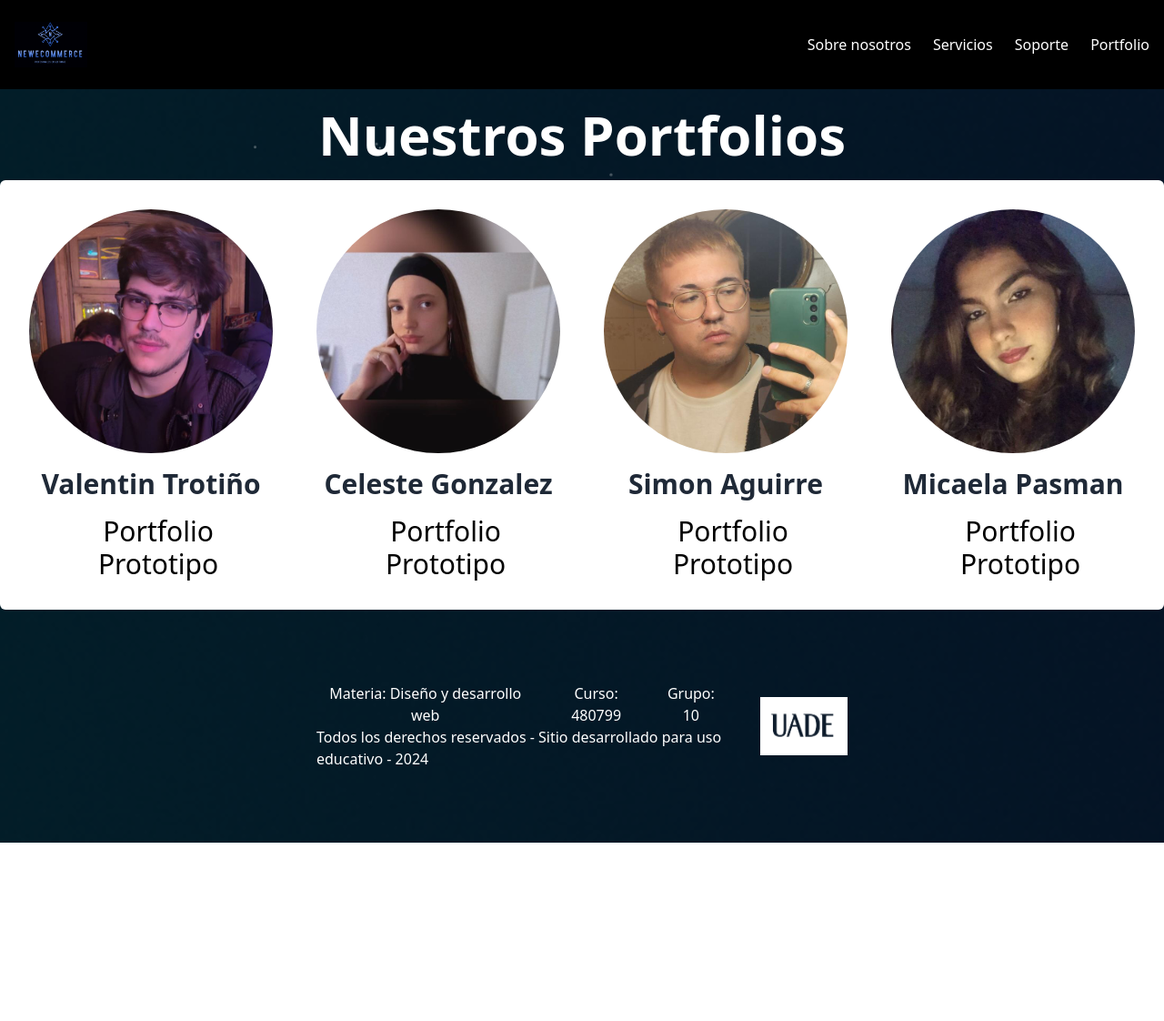
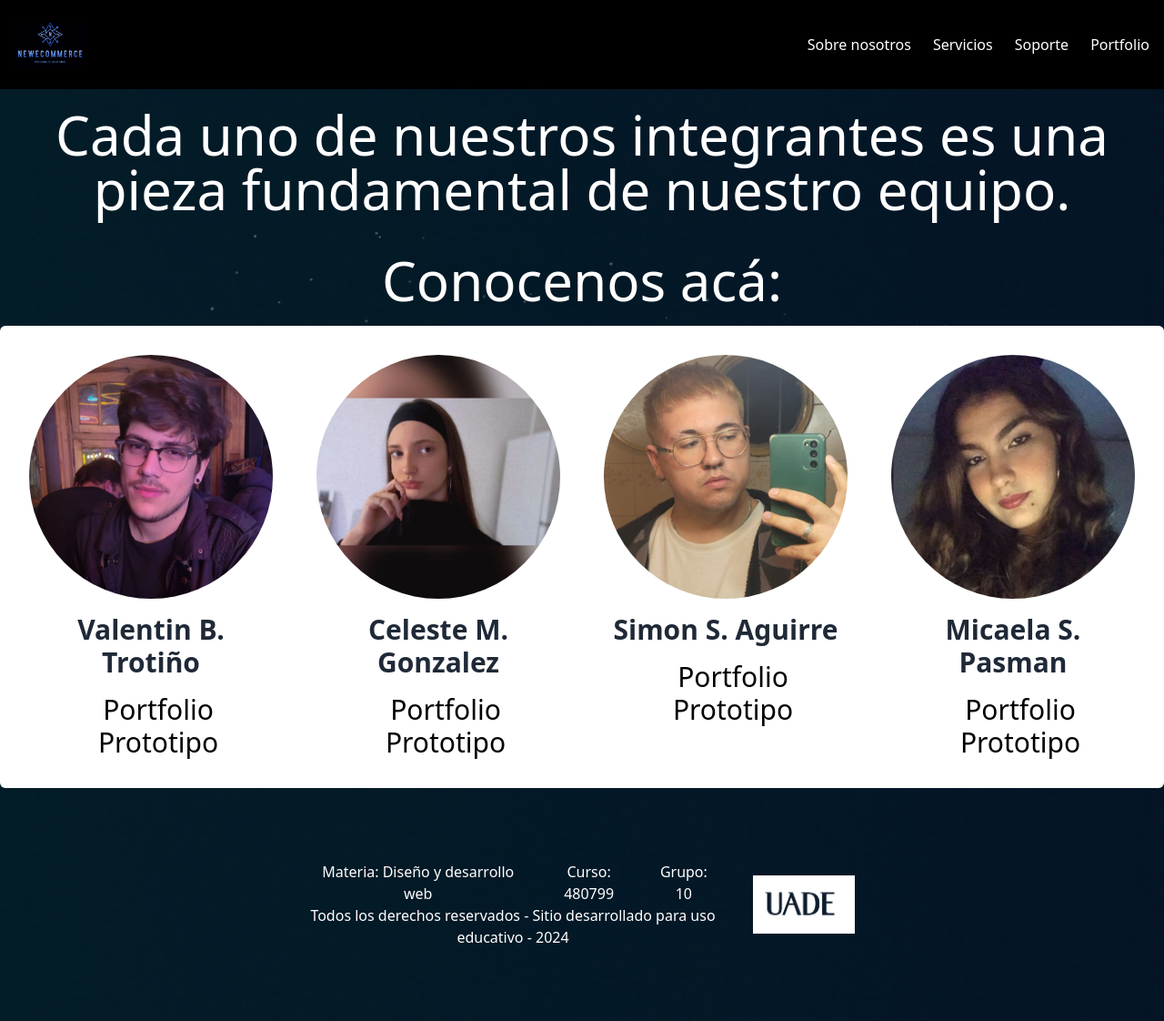
Before and after one commit to vtroitino-uade/new-commerce, a website: page sobre-nosotros.html in a window 1280 px wide. Shown: the whole page at 91% size. Before the commit the page ends 926 px from the top, so only its background shows below. Drawn offline with nearby package versions, Linux system fonts and the light colour scheme; files that its build step writes are made by us from their sources; files whose address does not match are found by name.

Commit message:
index, sobre nosotros, footer

```diff
--- a/index.html
+++ b/index.html
@@ -17,12 +17,12 @@
       <div
         class="container mx-10 my-10 flex flex-col flex-grow-1 bg-container-white py-8 sm:py-14 px-10 rounded-md"
       >
-        <h1 class="self-center pb-6">NEWECOMMERCE</h1>
+        <h1 class="self-center pb-6">NEW ECOMMERCE</h1>
         <div
           class="flex flex-col w-full sm:flex-row md:w-auto items-center justify-center sm:space-x-10 border-t-black border-t-2 pt-4"
         >
           <div class="flex flex-col sm:text-3xl bold text-center items-center">
-            <h2>SOMOS NEWECOMMERCE.</h2>
+            <h2>SOMOS NEW ECOMMERCE.</h2>
             <h2>Nuestra prioridad,</h2>
             <h2 class="mb-10">tus clientes.</h2>
             <a
--- a/sobre-nosotros.html
+++ b/sobre-nosotros.html
@@ -8,14 +8,16 @@
   </head>
   <body class="bg-bg-footer bg-center bg-cover min-h-screen w-full">
     <header id="header-placeholder" class="bg-black text-white py-6"></header>
-    <main class="flex flex-col w-full">
-      <h1 class="self-center text-white py-5">Nuestros Portfolios </h1>
+    <main class="flex flex-col w-full flex-grow">
+      <h1 class="self-center text-center font-thin
+       text-white py-5">Cada uno de nuestros integrantes es una pieza fundamental de nuestro equipo. </h1>
+      <h1  class="self-center text-center font-thin text-white py-5"> Conocenos acá: </h1>
 
       <div class="container grid my-auto p-4 w-auto mx-4 md:mx-auto md:h-1/2 grid-cols-1 grid-rows-4 md:grid-cols-4 md:grid-rows-1 gap-4 bg-white rounded-md">
         <div class="portfolio-item">
           <img class="rounded-full" src="./assets/img/val.jpg" alt="" />
           <div class="portfolio-links">
-            <h2>Valentin Trotiño</h2>
+            <h2>Valentin B. Trotiño</h2>
             <a href="https://vtroitino-uade.github.io/portfolio/?classId=1d7e7ee6-065b-44b8-b450-e7be8b4afcd7&assignmentId=b1b154eb-1a54-4640-bbaa-692a98b19c75&submissionId=c428b00b-4811-bac5-7a12-2a96b4a61779"> Portfolio </a>
             <p><a target="_blank" href="https://www.figma.com/design/atxks2dDAcjH53Vc87a5ku/Portfolio-Valentin-Troiti%C3%B1o?t=F1SmAQyiPVWNVKF8-0 ">Prototipo</a></p>
           </div>
@@ -23,7 +25,7 @@
         <div class="portfolio-item">
           <img class="rounded-full" src="./assets/img/celeste.jpg" alt="" />
           <div class="portfolio-links">
-            <h2>Celeste Gonzalez</h2>
+            <h2>Celeste M. Gonzalez</h2>
             <a
               href="https://cegonzalez23.github.io/desarrollo_webV1/index.html?classId=1d7e7ee6-065b-44b8-b450-e7be8b4afcd7&assignmentId=b1b154eb-1a54-4640-bbaa-692a98b19c75&submissionId=3d5d6204-6165-89aa-0465-1170d76ce2ca"
               target="_blank"> Portfolio </a>
@@ -35,7 +37,7 @@
         <div class="portfolio-item">
           <img class="rounded-full" src="./assets/img/sai.jpg" alt="" />
           <div class="portfolio-links">
-            <h2>Simon Aguirre</h2>
+            <h2>Simon S. Aguirre</h2>
             <a
               href="https://siaguirre.github.io/portafolio/index.html?classId=1d7e7ee6-065b-44b8-b450-e7be8b4afcd7&assignmentId=b1b154eb-1a54-4640-bbaa-692a98b19c75&submissionId=3d5d6204-6165-89aa-0465-1170d76ce2ca"
               target="_blank"
@@ -49,7 +51,7 @@
         <div class="portfolio-item">
           <img class="rounded-full" src="./assets/img/mica.jpg" alt="" />
           <div class="portfolio-links">
-            <h2>Micaela Pasman</h2>
+            <h2>Micaela S. Pasman</h2>
             <a
               href="https://micaelapasman.github.io/primer_entrega_portafolio/index.html?classId=1d7e7ee6-065b-44b8-b450-e7be8b4afcd7&assignmentId=b1b154eb-1a54-4640-bbaa-692a98b19c75&submissionId=3d5d6204-6165-89aa-0465-1170d76ce2ca&classId=1d7e7ee6-065b-44b8-b450-e7be8b4afcd7&assignmentId=b1b154eb-1a54-4640-bbaa-692a98b19c75&submissionId=3d5d6204-6165-89aa-0465-1170d76ce2ca"
               target="_blank"
--- a/src/html/footer.html
+++ b/src/html/footer.html
@@ -6,13 +6,13 @@
     <p>Grupo: 10</p>
   </div>
   <div>
-    <p>
+    <p class="text-center">
       Todos los derechos reservados - Sitio desarrollado para uso educativo -
       2024
     </p>
   </div>
 </div>
 </div>
-<div class=" flex h-16 max-w-24 bg-white">
+<div class=" flex h-16 max-w-28 min-w-28 bg-white">
   <img src="./assets/img/logo-uade.png" />
 </div>
```
